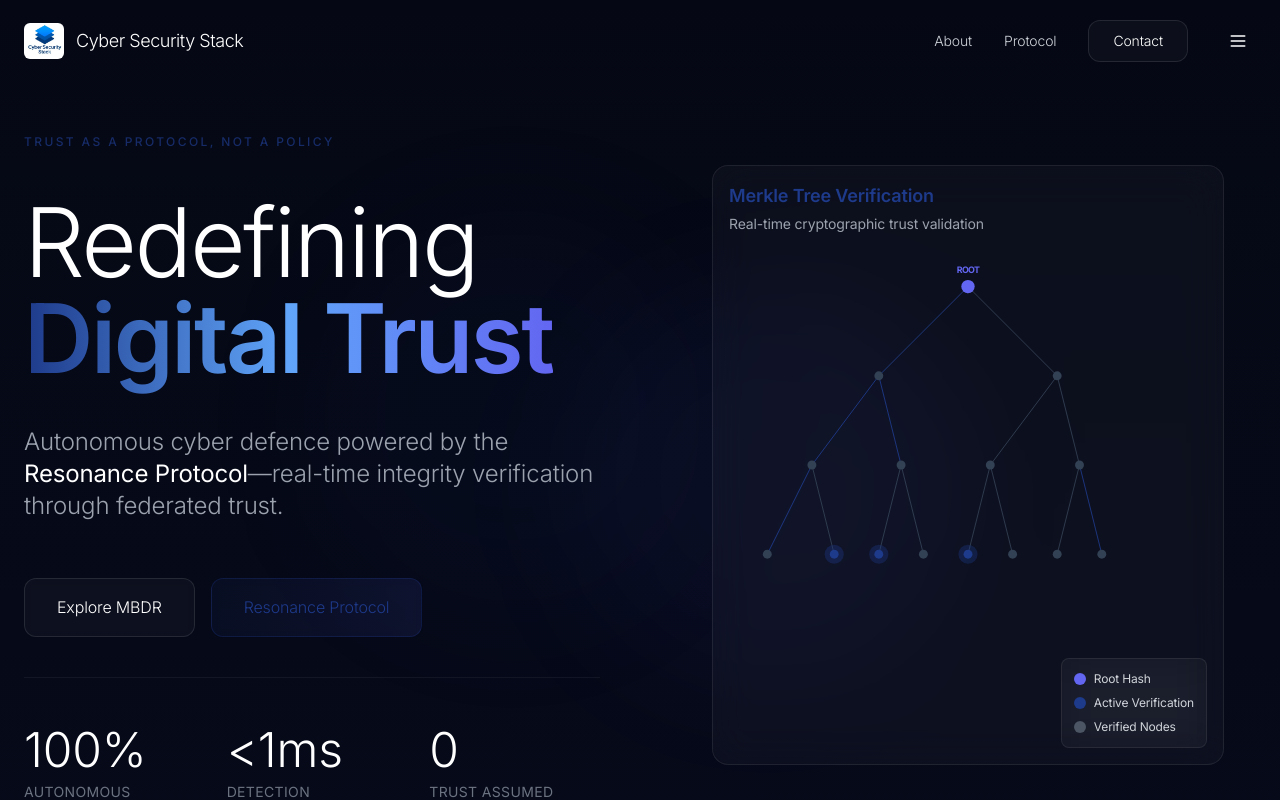
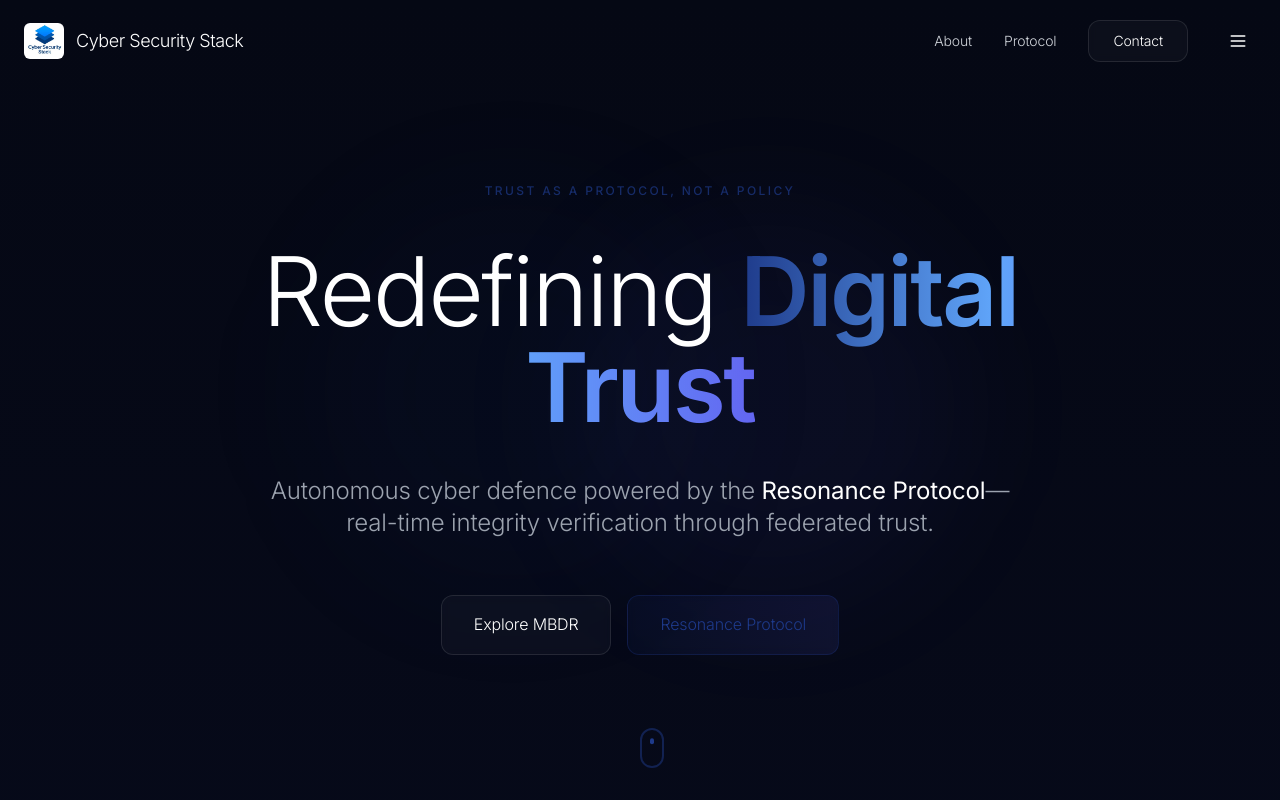
Before and after one commit to DevanshM1211/Cybersecurity-Stack-Website, a Next.js app: page / in a window 1280 px wide. Shown: the top 800 px of the page. Built offline with nearby package versions, Linux system fonts and the light colour scheme.

Commit message:
Simplify homepage to show only tagline and text, move Merkle Tree to Protocol page

```diff
--- a/components/Hero.tsx
+++ b/components/Hero.tsx
@@ -1,16 +1,8 @@
 "use client";
 
-import { motion, useScroll, useTransform } from "framer-motion";
-import { ArrowRight, Shield, Lock, Cpu } from "lucide-react";
-import MerkleTree from "./MerkleTree";
-import AnimatedCounter from "./AnimatedCounter";
+import { motion } from "framer-motion";
 
 const Hero = () => {
-  const { scrollY } = useScroll();
-  const y1 = useTransform(scrollY, [0, 300], [0, 100]);
-  const y2 = useTransform(scrollY, [0, 300], [0, -50]);
-  const opacity = useTransform(scrollY, [0, 300], [1, 0]);
-
   return (
     <section className="relative min-h-screen flex items-center justify-center overflow-hidden pt-32 pb-24">
       {/* Subtle Grid Background - Ultra Minimal */}
@@ -27,14 +19,13 @@ const Hero = () => {
       <div className="absolute top-1/4 left-1/4 w-96 h-96 bg-cyber-blue/5 rounded-full blur-3xl" />
       <div className="absolute bottom-1/4 right-1/4 w-96 h-96 bg-cyber-purple/5 rounded-full blur-3xl" />
 
-      <div className="container mx-auto px-6 relative z-10 max-w-7xl">
-        <div className="grid lg:grid-cols-2 gap-20 items-center">
-          {/* Left Column - Text Content */}
+      <div className="container mx-auto px-6 relative z-10 max-w-5xl">
+        {/* Centered Text Content */}
         <motion.div
           initial={{ opacity: 0, y: 30 }}
           animate={{ opacity: 1, y: 0 }}
           transition={{ duration: 0.6 }}
-            className="space-y-10"
+          className="text-center space-y-10"
         >
           <motion.div
             initial={{ opacity: 0, y: 20 }}
@@ -63,7 +54,7 @@ const Hero = () => {
             initial={{ opacity: 0, y: 20 }}
             animate={{ opacity: 1, y: 0 }}
             transition={{ delay: 0.3 }}
-              className="text-xl md:text-2xl text-gray-400 leading-relaxed font-light max-w-2xl"
+            className="text-xl md:text-2xl text-gray-400 leading-relaxed font-light max-w-3xl mx-auto"
           >
             Autonomous cyber defence powered by the{" "}
             <span className="text-white font-normal">Resonance Protocol</span>
@@ -74,7 +65,7 @@ const Hero = () => {
             initial={{ opacity: 0, y: 20 }}
             animate={{ opacity: 1, y: 0 }}
             transition={{ delay: 0.4 }}
-              className="flex flex-wrap gap-4 pt-4"
+            className="flex flex-wrap gap-4 pt-4 justify-center"
           >
             <motion.a
               href="/mbdr"
@@ -94,55 +85,7 @@ const Hero = () => {
               Resonance Protocol
             </motion.a>
           </motion.div>
-
-            {/* Stats with Animated Counters */}
-            <motion.div
-              initial={{ opacity: 0, y: 20 }}
-              animate={{ opacity: 1, y: 0 }}
-              transition={{ delay: 0.5 }}
-              className="grid grid-cols-3 gap-8 pt-12 border-t border-white/5"
-            >
-              <div>
-                <div className="text-4xl md:text-5xl font-light text-white mb-2">
-                  <AnimatedCounter end={100} suffix="%" />
-                </div>
-                <div className="text-xs md:text-sm text-gray-500 tracking-wide">
-                  AUTONOMOUS
-                </div>
-              </div>
-              <div>
-                <div className="text-4xl md:text-5xl font-light text-white mb-2">
-                  &lt;
-                  <AnimatedCounter end={1} />
-                  ms
-                </div>
-                <div className="text-xs md:text-sm text-gray-500 tracking-wide">
-                  DETECTION
-                </div>
-              </div>
-              <div>
-                <div className="text-4xl md:text-5xl font-light text-white mb-2">
-                  <AnimatedCounter end={0} />
-                </div>
-                <div className="text-xs md:text-sm text-gray-500 tracking-wide">
-                  TRUST ASSUMED
-                </div>
-              </div>
         </motion.div>
-          </motion.div>
-
-          {/* Right Column - Merkle Tree Visualization */}
-          <motion.div
-            initial={{ opacity: 0, x: 50 }}
-            animate={{ opacity: 1, x: 0 }}
-            transition={{ duration: 0.8, delay: 0.2 }}
-            className="hidden lg:flex items-center justify-center"
-          >
-            <div className="w-full max-w-lg">
-              <MerkleTree />
-            </div>
-          </motion.div>
-        </div>
       </div>
 
       {/* Scroll Indicator */}
--- a/components/ResonanceProtocol.tsx
+++ b/components/ResonanceProtocol.tsx
@@ -4,6 +4,7 @@ import { motion } from "framer-motion";
 import { useInView } from "framer-motion";
 import { useRef } from "react";
 import { Network, Layers, Lock, Cpu, Shield, Zap } from "lucide-react";
+import MerkleTree from "./MerkleTree";
 
 const ResonanceProtocol = () => {
   const ref = useRef(null);
@@ -212,6 +213,29 @@ const ResonanceProtocol = () => {
           </motion.div>
         </motion.div>
 
+        {/* Merkle Tree Visualization */}
+        <motion.div
+          initial={{ opacity: 0, y: 50 }}
+          animate={isInView ? { opacity: 1, y: 0 } : {}}
+          transition={{ delay: 0.4 }}
+          className="mb-20"
+        >
+          <h3 className="text-2xl font-bold text-center mb-8 text-cyber-blue">
+            Merkle Tree Verification
+          </h3>
+          <motion.div
+            initial={{ opacity: 0, scale: 0.95 }}
+            animate={isInView ? { opacity: 1, scale: 1 } : {}}
+            transition={{ delay: 0.5 }}
+            className="max-w-3xl mx-auto glass-effect rounded-2xl p-8"
+          >
+            <p className="text-center text-gray-400 mb-6 text-sm">
+              Real-time cryptographic trust validation
+            </p>
+            <MerkleTree />
+          </motion.div>
+        </motion.div>
+
         {/* Architecture Visualization */}
         <motion.div
           initial={{ opacity: 0, y: 50 }}
```
Lines whose indentation alone changed are shown as unchanged.
